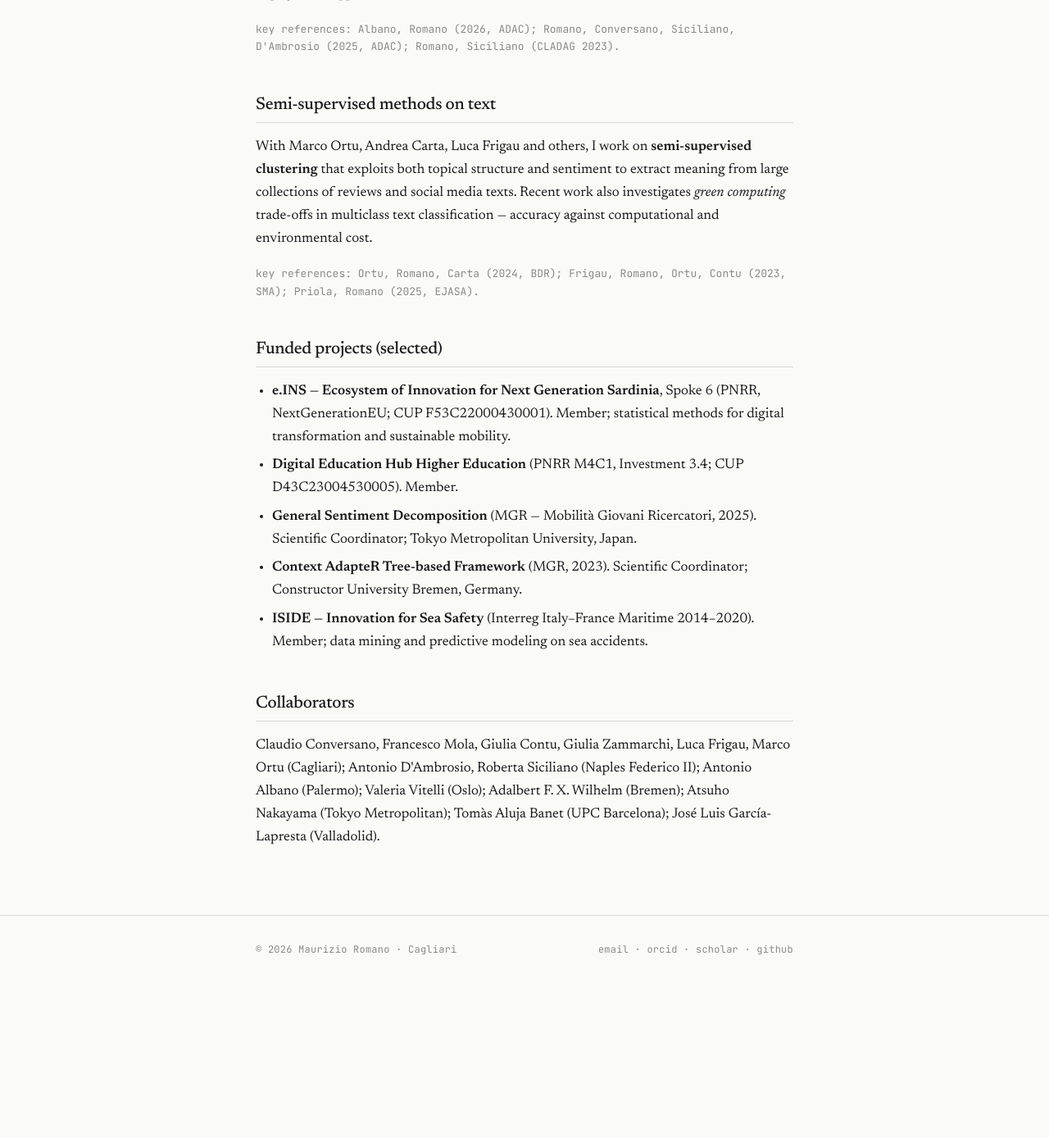
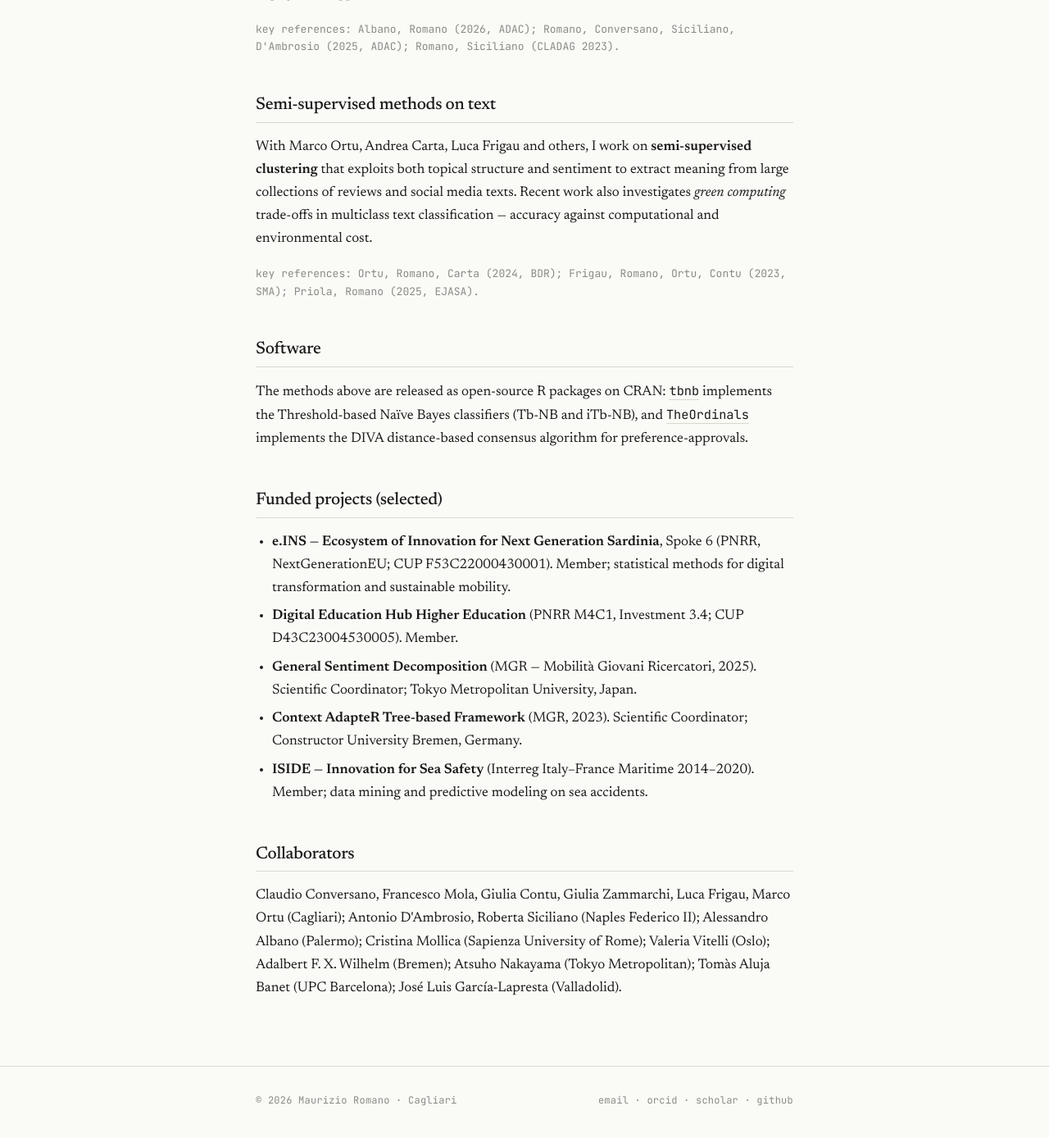
Before and after one commit to maurizioromano/maurizioromano.github.io, a Jekyll site: the page built from _pages/research.md, in a window 1280 px wide and 1400 px high, scrolled down 991 px. Shown: the top 1388 px of the window at 82% size. Built offline with Jekyll 4.4.1, drawn with Linux system fonts in a browser that asks for light colours; before the commit the page ends 2208 px from its top, so only the background shows below that.

Commit message:
Update research.md
Research: software section, add collaborator

```diff
--- a/_pages/research.md
+++ b/_pages/research.md
@@ -59,6 +59,16 @@ key references: Ortu, Romano, Carta (2024, BDR); Frigau, Romano, Ortu, Contu (20
 Priola, Romano (2025, EJASA).
 </p>
 
+<h2>Software</h2>
+
+<p>
+The methods above are released as open-source R packages on CRAN:
+<a href="https://cran.r-project.org/package=tbnb"><span class="mono">tbnb</span></a>
+implements the Threshold-based Naïve Bayes classifiers (Tb-NB and iTb-NB), and
+<a href="https://cran.r-project.org/package=TheOrdinals"><span class="mono">TheOrdinals</span></a>
+implements the DIVA distance-based consensus algorithm for preference-approvals.
+</p>
+
 <h2>Funded projects (selected)</h2>
 
 <ul>
@@ -89,7 +99,6 @@ Priola, Romano (2025, EJASA).
 
 <p>
 Claudio Conversano, Francesco Mola, Giulia Contu, Giulia Zammarchi, Luca Frigau, Marco Ortu
-(Cagliari); Antonio D'Ambrosio, Roberta Siciliano (Naples Federico II); Antonio Albano (Palermo);
-Valeria Vitelli (Oslo); Adalbert F. X. Wilhelm (Bremen); Atsuho Nakayama (Tokyo Metropolitan);
+(Cagliari); Antonio D'Ambrosio, Roberta Siciliano (Naples Federico II); Alessandro Albano (Palermo); Cristina Mollica (Sapienza University of Rome); Valeria Vitelli (Oslo); Adalbert F. X. Wilhelm (Bremen); Atsuho Nakayama (Tokyo Metropolitan);
 Tomàs Aluja Banet (UPC Barcelona); José Luis García-Lapresta (Valladolid).
 </p>
```
